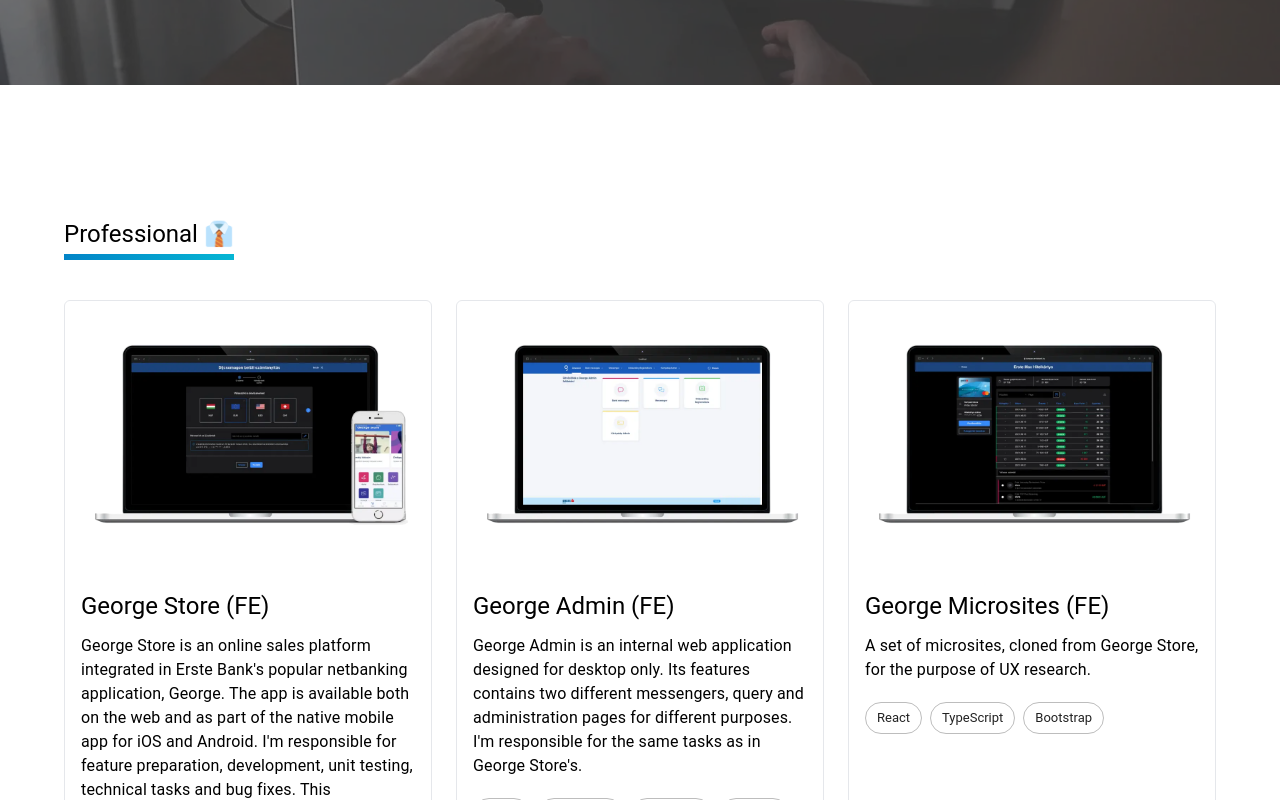
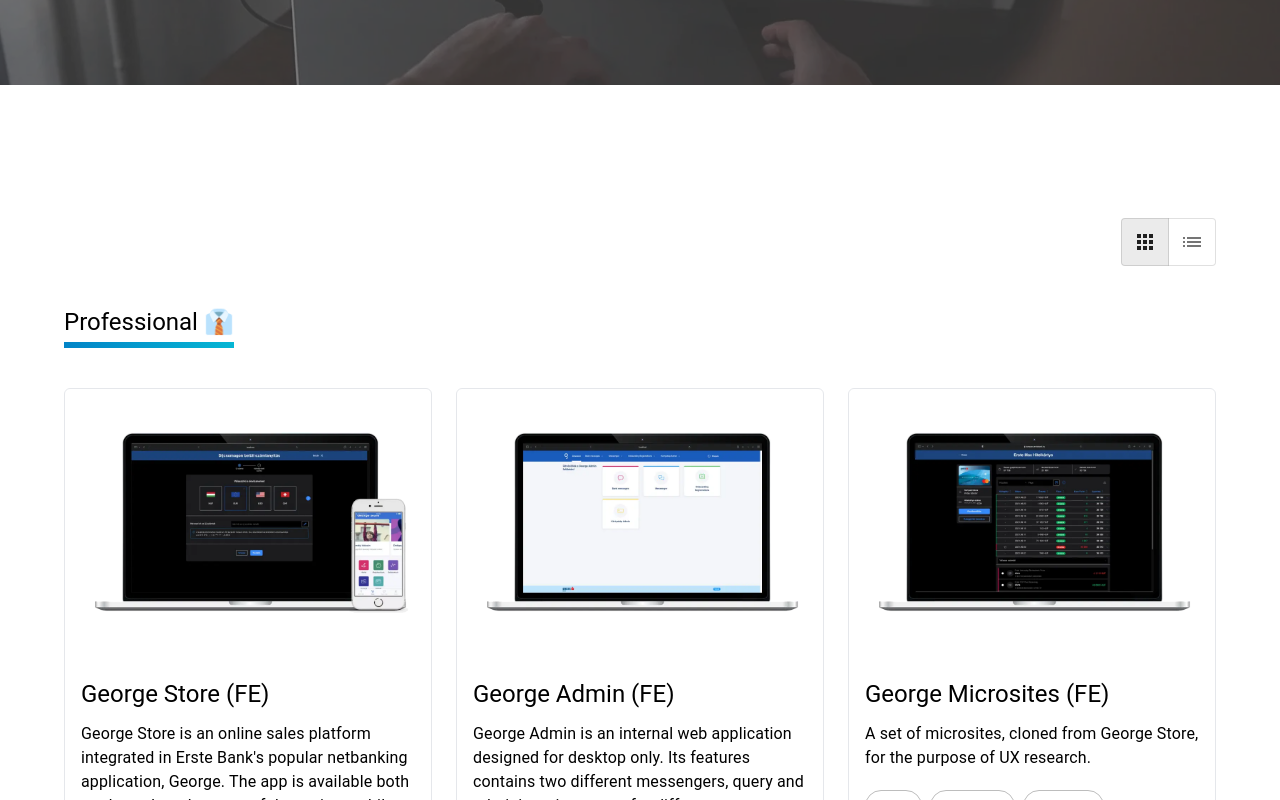
Before and after one commit to adamkui/nextjs-portfolio, a Next.js app: page /portfolio in a window 1280 px wide. Shown: the part 320-1120 px from the top of the page. Built offline with nearby package versions, Linux system fonts and the light colour scheme; a web font is replaced by a local one.

Commit message:
Implement Portfolio views, MUI dark mode

```diff
--- /dev/null
+++ b/components/GitHubLink/GitHubLink.tsx
@@ -0,0 +1,23 @@
+import { Typography } from "@mui/material";
+import { useGetText } from "hooks/useGetText";
+import { FC } from "react";
+
+import { TextUnderline } from "..";
+
+export const GitHubLink: FC = () => {
+  const t = useGetText();
+
+  return (
+    <a
+      href="https://github.com/adamkui"
+      target={"_black"}
+      rel={"noreferrer"}
+      className="w-fit self-center group"
+    >
+      <Typography className="text-center mt-10" variant="subtitle1">
+        {t("PORTFOLIO_MORE_ON_GITHUB")}
+      </Typography>
+      <TextUnderline bgColorClass="bg-gradient-to-r from-sky-600 to-cyan-500" />
+    </a>
+  );
+};
--- a/components/Layout/Layout.tsx
+++ b/components/Layout/Layout.tsx
@@ -1,12 +1,14 @@
 import cn from "classnames";
 import Head from "next/head";
-import { ReactNode, useEffect, useState } from "react";
+import { ReactNode, useEffect, useMemo, useState } from "react";
 import { useDispatch, useSelector } from "react-redux";
 
 import { useGetText } from "hooks";
 import { setDarkMode } from "store/common";
 import { Footer } from "../Footer/Footer";
 import { Header } from "../Header/Header";
+import { ThemeProvider } from "@emotion/react";
+import { createTheme } from "@mui/material";
 
 interface LayoutProps {
   children: ReactNode;
@@ -37,8 +39,18 @@
     };
   }, [dispatch]);
 
+  const theme = useMemo(
+    () =>
+      createTheme({
+        palette: {
+          mode: isDarkMode ? "dark" : "light",
+        },
+      }),
+    [isDarkMode]
+  );
+
   return (
-    <>
+    <ThemeProvider theme={theme}>
       <div
         className={cn(
           "transition-all duration-200 ease-in-out",
@@ -59,7 +71,7 @@
           <Footer />
         </main>
       </div>
-    </>
+    </ThemeProvider>
   );
 };
 
--- /dev/null
+++ b/components/ViewSwitch/ViewSwitch.tsx
@@ -0,0 +1,51 @@
+import {
+  Button,
+  ButtonGroup,
+  ToggleButton,
+  ToggleButtonGroup,
+} from "@mui/material";
+import { Dispatch, FC, SetStateAction } from "react";
+import { BsFillGridFill, BsList } from "react-icons/bs";
+import AppsIcon from "@mui/icons-material/Apps";
+import ListIcon from "@mui/icons-material/List";
+
+export enum PortfolioViewMode {
+  GRID = "GRID",
+  LIST = "LIST",
+}
+
+interface ViewSwitchProps {
+  viewMode: PortfolioViewMode;
+  setViewMode: Dispatch<SetStateAction<PortfolioViewMode>>;
+}
+
+export const ViewSwitch: FC<ViewSwitchProps> = ({ viewMode, setViewMode }) => {
+  const handleChange = (
+    _: React.MouseEvent<HTMLElement>,
+    newViewMode: PortfolioViewMode | null
+  ) => {
+    if (newViewMode === null) return;
+
+    setViewMode(newViewMode);
+  };
+
+  return (
+    <div className="flex w-full justify-center">
+      <div className="mx-5 xs:mx-8 sm:mx-16 max-w-7xl w-full flex justify-end mt-20">
+        <ToggleButtonGroup
+          value={viewMode}
+          exclusive
+          onChange={handleChange}
+          aria-label={"View mode"}
+        >
+          <ToggleButton value={PortfolioViewMode.GRID} aria-label={"Grid"}>
+            <AppsIcon />
+          </ToggleButton>
+          <ToggleButton value={PortfolioViewMode.LIST} aria-label={"List"}>
+            <ListIcon />
+          </ToggleButton>
+        </ToggleButtonGroup>
+      </div>
+    </div>
+  );
+};
--- a/data/texts.json
+++ b/data/texts.json
@@ -56,6 +56,7 @@
   "CREATED_WITH_BODY_3": "🎥 Special thanks for the amazing videos to:",
   "PORTFOLIO_TITLE_PROFESSIONAL": "Professional 👔",
   "PORTFOLIO_TITLE_HOBBY_PROJECTS": "Other 🧐",
+  "PORTFOLIO_TITLE_LIST_VIEW": "Archive 📂",
   "PORTFOLIO_VISIT_WEBSITE": "Visit Website",
   "PORTFOLIO_VISIT_GITHUB": "Visit GitHub",
   "PORTFOLIO_MORE_INFORMATION": "More Information",
--- /dev/null
+++ b/sections/Portfolio/Portfolio.tsx
@@ -0,0 +1,55 @@
+import { FC, useState } from "react";
+import { AnimatePresence, motion } from "framer-motion";
+
+import {
+  PortfolioViewMode,
+  ViewSwitch,
+} from "components/ViewSwitch/ViewSwitch";
+import { useGetText } from "hooks";
+import { PortfolioGrid } from "./PortfolioGrid";
+import { PortfolioList } from "./PortfolioList";
+import { Typography } from "@mui/material";
+import { TextUnderline } from "components/index";
+
+export const Portfolio: FC = () => {
+  const t = useGetText();
+
+  const [viewMode, setViewMode] = useState<PortfolioViewMode>(
+    PortfolioViewMode.GRID
+  );
+
+  const PortfolioPerView = {
+    [PortfolioViewMode.GRID]: <PortfolioGrid />,
+    [PortfolioViewMode.LIST]: <PortfolioList />,
+  };
+
+  return (
+    <>
+      <ViewSwitch viewMode={viewMode} setViewMode={setViewMode} />
+      <AnimatePresence mode="wait">
+        <motion.div
+          key={viewMode}
+          initial="initialState"
+          animate="animateState"
+          exit="exitState"
+          transition={{
+            duration: 0.25,
+          }}
+          variants={{
+            initialState: {
+              opacity: 0,
+            },
+            animateState: {
+              opacity: 1,
+            },
+            exitState: {
+              opacity: 0,
+            },
+          }}
+        >
+          {PortfolioPerView[viewMode]}
+        </motion.div>
+      </AnimatePresence>
+    </>
+  );
+};
--- a/sections/PortfolioList/PortfolioList.tsx
+++ b/sections/Portfolio/PortfolioGrid.tsx
@@ -1,12 +1,12 @@
 import { Grid, Typography } from "@mui/material";
 import { FC } from "react";
+
+import { GitHubLink, PortfolioCard, Section, TextUnderline } from "components";
+import { hobbyPortfolioItems, professionalPortfolioItems } from "data";
+import { useGetText } from "hooks/useGetText";
 import { useSelector } from "react-redux";
 
-import { PortfolioCard, Section, TextUnderline } from "components";
-import { hobbyPortfolioItems, professionalPortfolioItems } from "data";
-import { useGetText } from "hooks";
-
-export const Portfolio: FC = () => {
+export const PortfolioGrid: FC = () => {
   const t = useGetText();
   const { isDarkMode } = useSelector((state: ApplicationState) => state.common);
 
@@ -14,7 +14,7 @@
     <>
       <Section
         title={t("PORTFOLIO_TITLE_PROFESSIONAL")}
-        className="flex flex-col w-full mt-20"
+        className="flex flex-col w-full mt-10"
       >
         <Grid container spacing={3} className={"justify-center"}>
           {professionalPortfolioItems.map((itemProps) => {
@@ -43,17 +43,7 @@
             );
           })}
         </Grid>
-        <a
-          href="https://github.com/adamkui"
-          target={"_black"}
-          rel={"noreferrer"}
-          className="w-fit self-center group"
-        >
-          <Typography className="text-center mt-10" variant="subtitle1">
-            {t("PORTFOLIO_MORE_ON_GITHUB")}
-          </Typography>
-          <TextUnderline bgColorClass="bg-gradient-to-r from-sky-600 to-cyan-500" />
-        </a>
+        <GitHubLink />
       </Section>
     </>
   );
--- /dev/null
+++ b/sections/Portfolio/PortfolioList.tsx
@@ -0,0 +1,91 @@
+import LaunchIcon from "@mui/icons-material/Launch";
+import OtherHousesIcon from "@mui/icons-material/OtherHouses";
+import WorkIcon from "@mui/icons-material/Work";
+import {
+  IconButton,
+  List,
+  ListItem,
+  ListItemAvatar,
+  ListItemText,
+  Tooltip,
+  Typography,
+} from "@mui/material";
+import { extend } from "lodash";
+import { FC } from "react";
+
+import { GitHubLink, Section, TextUnderline } from "components";
+import {
+  hobbyPortfolioItems,
+  professionalPortfolioItems,
+} from "data/portfolioItems";
+import { useGetText } from "hooks/useGetText";
+import { useWindowSize } from "hooks/useWindowSize";
+
+enum PortfolioItemType {
+  PROFESSIONAL = "Professional",
+  OTHER = "Other",
+}
+
+export const PortfolioList: FC = () => {
+  const t = useGetText();
+  const { underSm, underMd } = useWindowSize();
+
+  const professionalItems = professionalPortfolioItems.map((item) =>
+    extend({}, item, { type: PortfolioItemType.PROFESSIONAL })
+  );
+
+  const hobbyItems = hobbyPortfolioItems.map((item) =>
+    extend({}, item, { type: PortfolioItemType.OTHER })
+  );
+
+  return (
+    <Section
+      title={t("PORTFOLIO_TITLE_LIST_VIEW")}
+      className="flex flex-col w-full mt-10 mb-20"
+    >
+      <List dense>
+        {[...professionalItems, ...hobbyItems].map((item) => {
+          return (
+            <ListItem
+              key={item.titleTrlKey}
+              secondaryAction={
+                item.buttonProps?.href ? (
+                  <a
+                    href={item.buttonProps.href}
+                    target={"_blank"}
+                    rel={"noreferrer"}
+                  >
+                    <Tooltip
+                      title={t(
+                        item.buttonProps.label || "PORTFOLIO_VISIT_WEBSITE"
+                      )}
+                    >
+                      <IconButton edge="end" aria-label="Navigate to page">
+                        <LaunchIcon />
+                      </IconButton>
+                    </Tooltip>
+                  </a>
+                ) : null
+              }
+            >
+              <Tooltip title={item.type} placement={underMd ? "top" : "left"}>
+                <ListItemAvatar className="hidden sm:block">
+                  {item.type === PortfolioItemType.PROFESSIONAL ? (
+                    <WorkIcon />
+                  ) : (
+                    <OtherHousesIcon />
+                  )}
+                </ListItemAvatar>
+              </Tooltip>
+              <ListItemText
+                primary={t(item.titleTrlKey)}
+                secondary={underSm ? null : item.chipContent.join(", ")}
+              />
+            </ListItem>
+          );
+        })}
+      </List>
+      <GitHubLink />
+    </Section>
+  );
+};
```
Also changed, not shown: components/index.ts (+6 -5 lines), sections/index.ts (+6 -6 lines).
